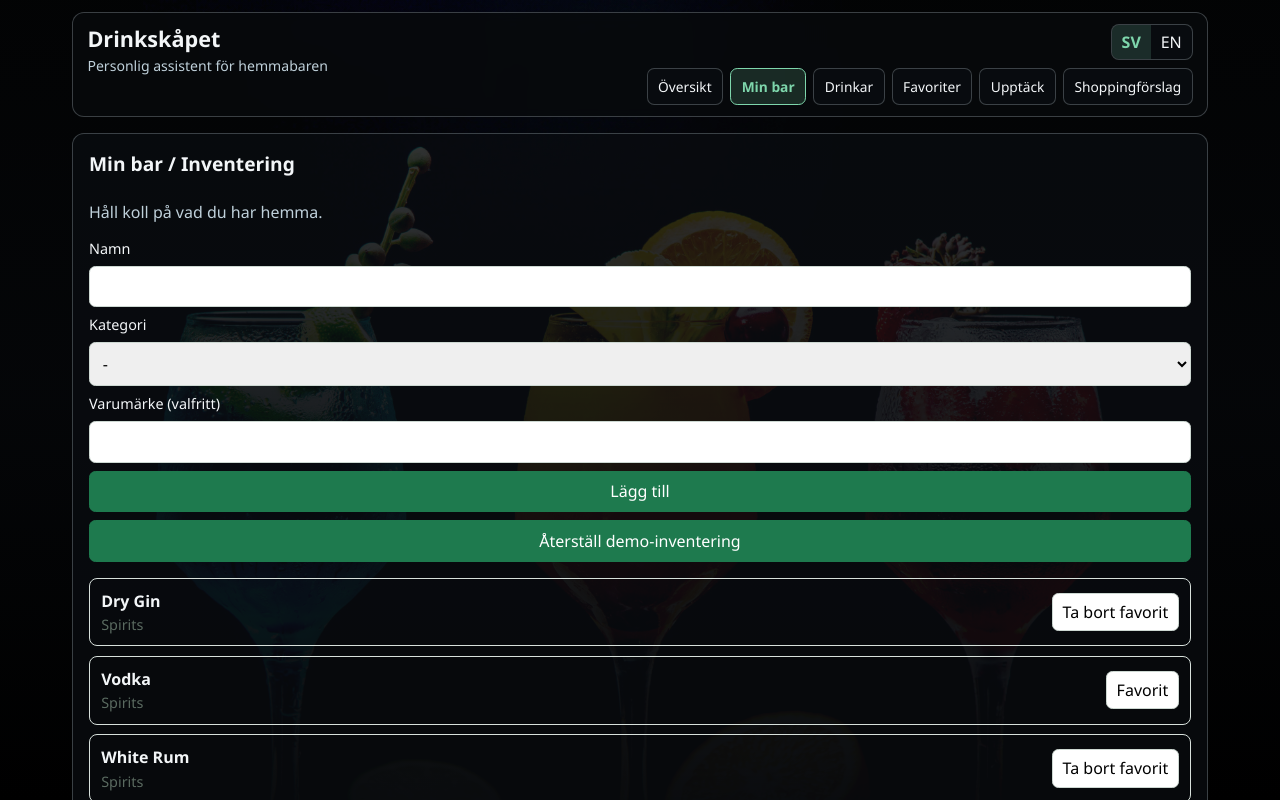
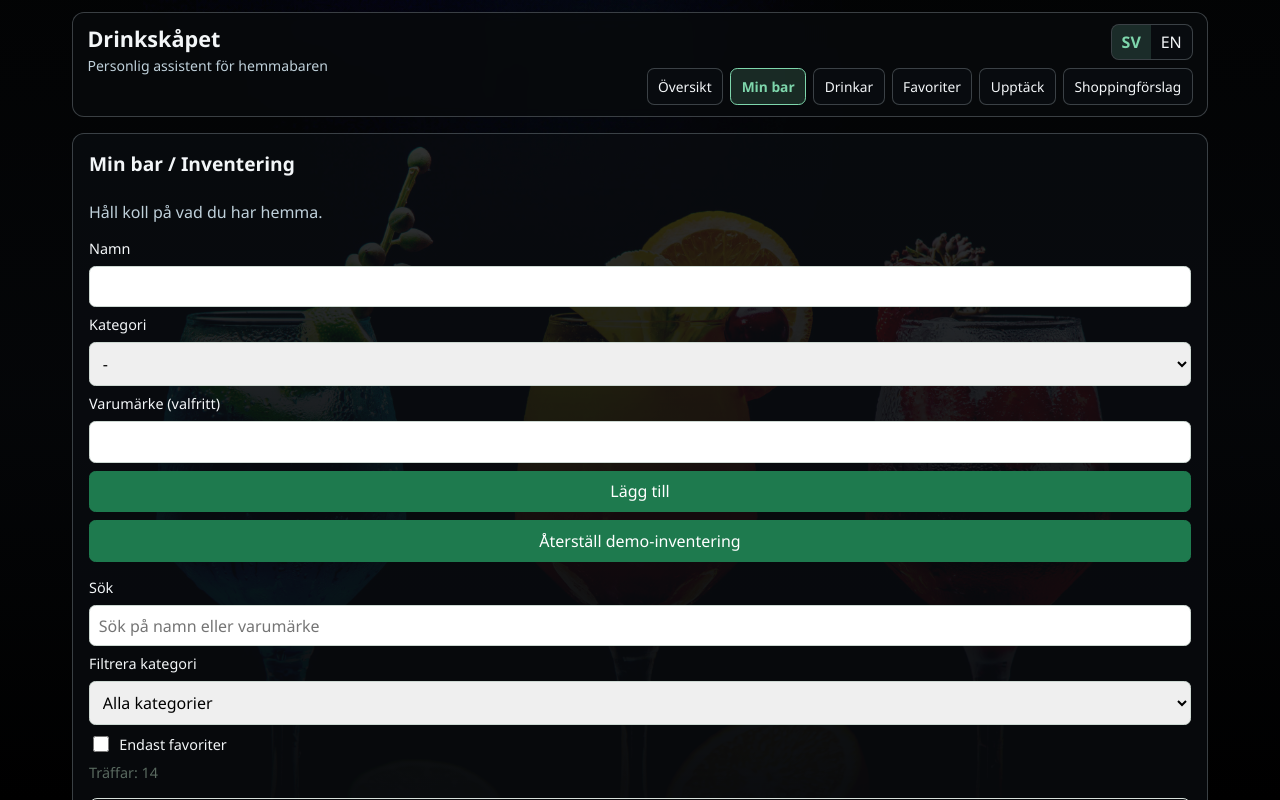
Before and after one commit to tobisen/drinkskapet, a Vue app: page /inventory in a window 1280 px wide. Shown: the top 800 px of the page. Built offline with nearby package versions, Linux system fonts and the light colour scheme; the HTML template or start-up script is replaced by a standard one.

Commit message:
Add local inventory filters with search, category, and favorites toggle

```diff
--- a/src/views/InventoryView.vue
+++ b/src/views/InventoryView.vue
@@ -8,6 +8,12 @@ interface InventoryFormState {
   name: string
   category: InventoryCategory | ''
   brand: string
+}
+
+interface InventoryFilters {
+  search: string
+  category: InventoryCategory | ''
+  favoritesOnly: boolean
 }
 
 const text = {
@@ -23,6 +29,14 @@ const text = {
     validationNameRequired: 'Ange ett namn på produkten.',
     validationCategoryRequired: 'Välj en kategori.',
     validationDuplicate: 'Produkten finns redan med samma namn och varumärke.',
+    filtersTitle: 'Filter',
+    searchLabel: 'Sök',
+    searchPlaceholder: 'Sök på namn eller varumärke',
+    filterCategory: 'Filtrera kategori',
+    allCategories: 'Alla kategorier',
+    favoritesOnly: 'Endast favoriter',
+    results: 'Träffar',
+    emptyFiltered: 'Inga produkter matchar dina filter.',
     favorite: 'Favorit',
     unfavorite: 'Ta bort favorit',
   },
@@ -38,6 +52,14 @@ const text = {
     validationNameRequired: 'Please enter an item name.',
     validationCategoryRequired: 'Please select a category.',
     validationDuplicate: 'An item with the same name and brand already exists.',
+    filtersTitle: 'Filters',
+    searchLabel: 'Search',
+    searchPlaceholder: 'Search by name or brand',
+    filterCategory: 'Filter category',
+    allCategories: 'All categories',
+    favoritesOnly: 'Favorites only',
+    results: 'Results',
+    emptyFiltered: 'No items match your filters.',
     favorite: 'Favorite',
     unfavorite: 'Unfavorite',
   },
@@ -57,6 +79,11 @@ export default defineComponent({
         category: '',
         brand: '',
       } as InventoryFormState,
+      filters: {
+        search: '',
+        category: '',
+        favoritesOnly: false,
+      } as InventoryFilters,
       validationMessage: '',
     }
   },
@@ -69,6 +96,28 @@ export default defineComponent({
     },
     items() {
       return this.inventoryStore.inventoryItems
+    },
+    filteredItems() {
+      const searchTerm = this.filters.search.trim().toLowerCase()
+
+      return this.items.filter((item) => {
+        if (this.filters.category && item.category !== this.filters.category) {
+          return false
+        }
+
+        if (this.filters.favoritesOnly && !item.isFavorite) {
+          return false
+        }
+
+        if (!searchTerm) {
+          return true
+        }
+
+        const name = item.name.toLowerCase()
+        const brand = (item.brand ?? '').toLowerCase()
+
+        return name.includes(searchTerm) || brand.includes(searchTerm)
+      })
     },
   },
   methods: {
@@ -163,8 +212,33 @@ export default defineComponent({
       <p v-if="validationMessage" class="validation-message">{{ validationMessage }}</p>
     </form>
 
-    <ul class="inventory-list">
-      <li v-for="item in items" :key="item.id" class="inventory-item">
+    <section class="filters-panel" :aria-label="t.filtersTitle">
+      <label for="filter-search">{{ t.searchLabel }}</label>
+      <input
+        id="filter-search"
+        v-model="filters.search"
+        type="text"
+        :placeholder="t.searchPlaceholder"
+      />
+
+      <label for="filter-category">{{ t.filterCategory }}</label>
+      <select id="filter-category" v-model="filters.category">
+        <option value="">{{ t.allCategories }}</option>
+        <option v-for="category in categories" :key="category.id" :value="category.id">
+          {{ category.label }}
+        </option>
+      </select>
+
+      <label class="favorites-toggle">
+        <input v-model="filters.favoritesOnly" type="checkbox" />
+        {{ t.favoritesOnly }}
+      </label>
+
+      <p class="results-count">{{ t.results }}: {{ filteredItems.length }}</p>
+    </section>
+
+    <ul v-if="filteredItems.length > 0" class="inventory-list">
+      <li v-for="item in filteredItems" :key="item.id" class="inventory-item">
         <div>
           <strong>{{ item.name }}</strong>
           <p>
@@ -177,6 +251,8 @@ export default defineComponent({
         </button>
       </li>
     </ul>
+
+    <p v-else class="empty-state">{{ t.emptyFiltered }}</p>
   </section>
 </template>
 
@@ -190,19 +266,24 @@ export default defineComponent({
   margin: 0;
 }
 
-.inventory-form {
+.inventory-form,
+.filters-panel {
   display: grid;
   gap: 0.5rem;
 }
 
-.inventory-form label {
+.inventory-form label,
+.filters-panel label,
+.favorites-toggle {
   font-size: 0.9rem;
 }
 
 .inventory-form input,
 .inventory-form select,
 .inventory-form button,
-.secondary-button {
+.secondary-button,
+.filters-panel input,
+.filters-panel select {
   font: inherit;
   padding: 0.55rem;
   border: 1px solid #cdd8d2;
@@ -218,6 +299,24 @@ export default defineComponent({
 .secondary-button {
   background: #fff;
   color: #1f2a24;
+}
+
+.favorites-toggle {
+  display: inline-flex;
+  align-items: center;
+  gap: 0.45rem;
+}
+
+.favorites-toggle input {
+  width: 1rem;
+  height: 1rem;
+}
+
+.results-count,
+.empty-state {
+  margin: 0;
+  color: #5a6a60;
+  font-size: 0.9rem;
 }
 
 .validation-message {
```
Also changed, not shown: 2 other files (tests, documents, lock files or other folders).
